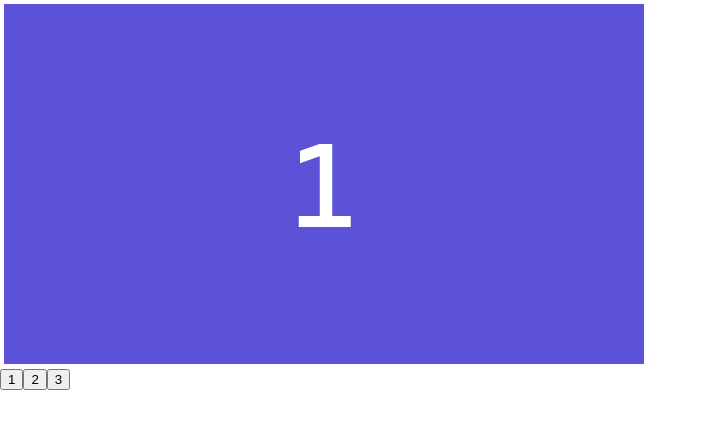
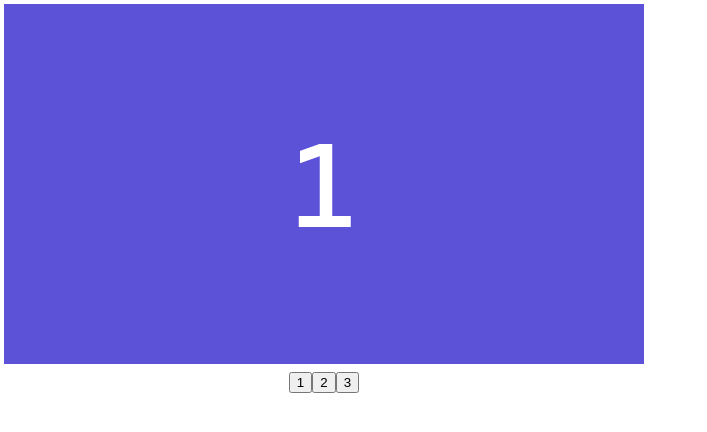
Before and after one commit to richardimaoka/tutorial-carousel-simple, a React (Create React App) app: page / in a window 1280 px wide. Shown: the top 432 px of the page, without its empty margins (0-707 px from the left). Built offline with nearby package versions, Linux system fonts and the light colour scheme.

Commit message:
centering buttons

```diff
--- a/src/App.tsx
+++ b/src/App.tsx
@@ -39,7 +39,6 @@ const CarouselContainer = ({
       style={{
         display: "flex",
         flexDirection: "row",
-        width: "648px",
         overflowX: "auto",
         scrollSnapType: "x mandatory",
       }}
@@ -60,14 +59,24 @@ const CarouselControl = () => {
   const [snapped, setSnapped] = useState(imagePathList[0]);
 
   return (
-    <div>
+    <div style={{ width: "648px" }}>
       <CarouselContainer
         imagePathList={imagePathList}
         snappedImagePath={snapped}
       />
-      <button onClick={() => setSnapped(imagePathList[0])}>1</button>
-      <button onClick={() => setSnapped(imagePathList[1])}>2</button>
-      <button onClick={() => setSnapped(imagePathList[2])}>3</button>
+      <div
+        style={{
+          display: "flex",
+          justifyContent: "center",
+          padding: "4px 0px",
+        }}
+      >
+        {imagePathList.map((path, index) => (
+          <button key={path} onClick={() => setSnapped(path)}>
+            {index + 1}
+          </button>
+        ))}
+      </div>
     </div>
   );
 };
```
